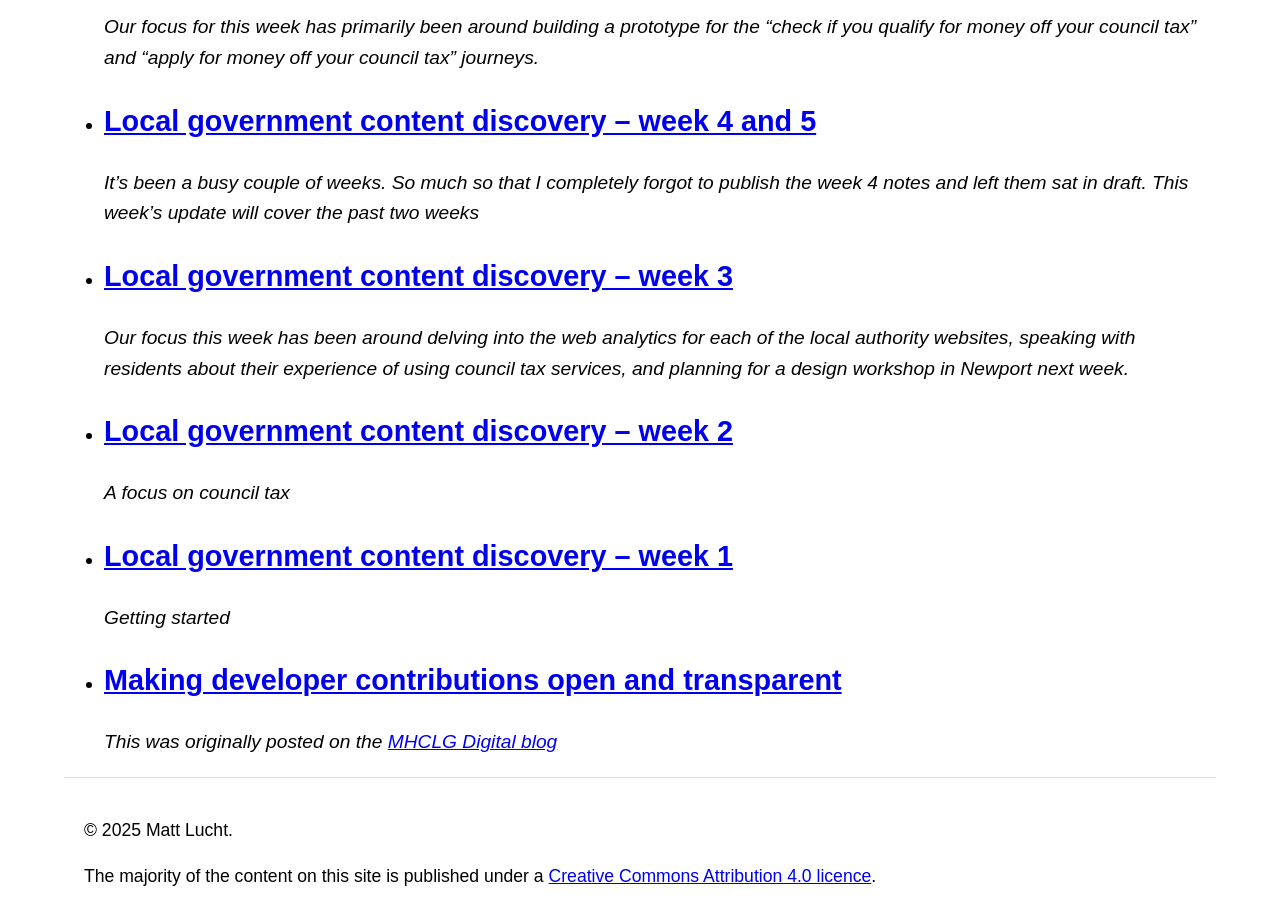
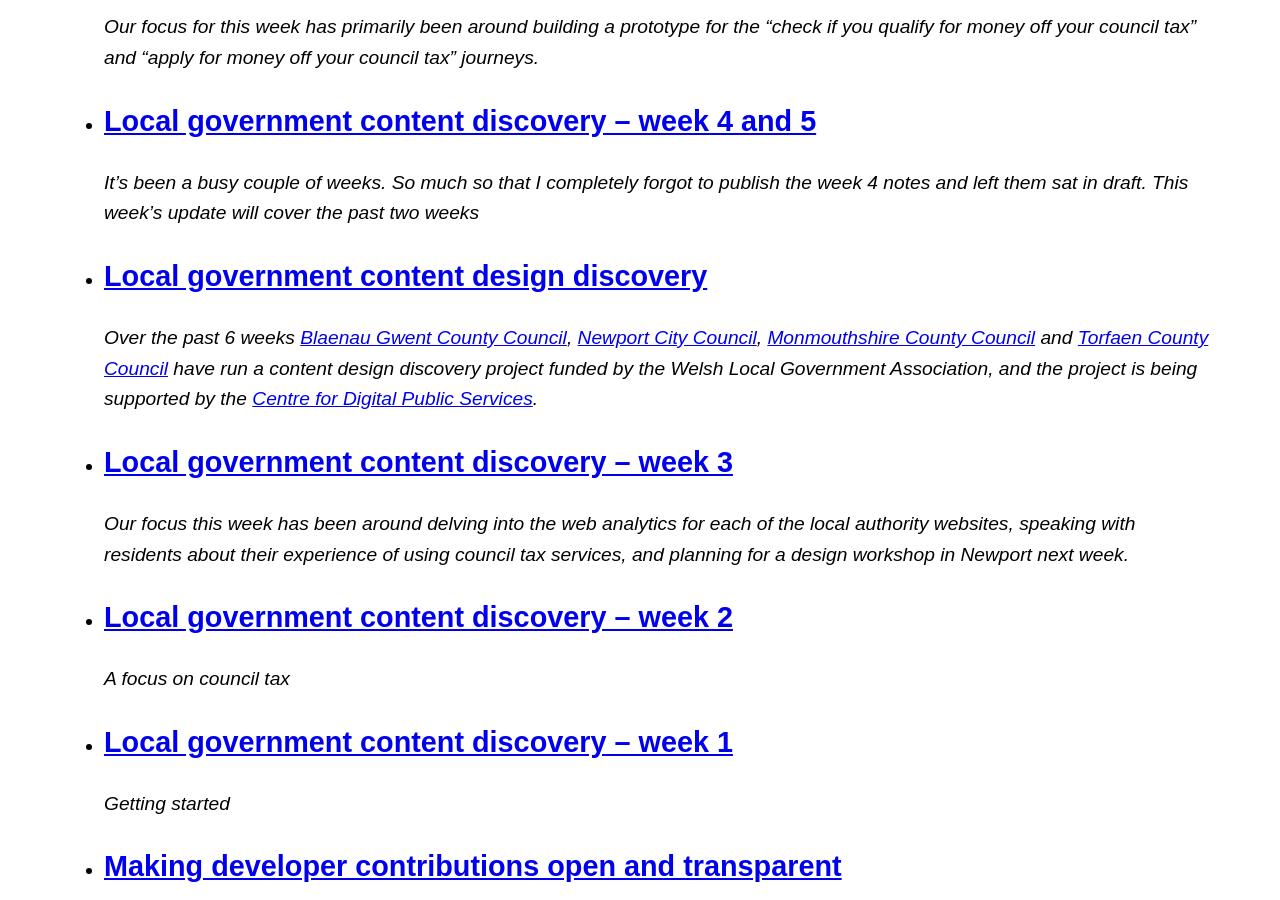
Before and after one commit to mattlucht/mattlucht.github.io, a Jekyll site: the page built from notes.html, in a window 1280 px wide and 900 px high, scrolled down 1196 px. Built offline with Jekyll 4.4.1, drawn with Linux system fonts in a browser that asks for light colours; some of the changed lines change nothing that is shown.

Commit message:
adds the cdps blog post

```diff
--- a/_posts/2023-01-20-local-government-content-discovery-week-2.md
+++ b/_posts/2023-01-20-local-government-content-discovery-week-2.md
@@ -29,14 +29,15 @@
 ### Accessibility
 The websites tend to become a holding ground for information with large .pdf documents uploaded. Often the .pdf documents were written for internal use and contain language that isn’t familiar to users outside of the local authority. Along with the complexity of the language (more on that later), there is also a concern that .pdf documents are not accessible to all users.
 
-## Receptacles
+## Council speak
 Something we heard when speaking with folk within the local authorities was how there's a tendency for "council-speak" to creep into the web content.
 
 It's easy to see that when your day-to-day involves working with lots of legal and policy documents how that language can start to feel normal. But most people probably wouldn't know that a "waste receptacle" is a "bin" or that "apply to be disregarded" means "apply for a council tax discount".
 
 There is a bit of a disconnect between users and people writing for services, but it’s an area that we can explore and try to help with.
 
-## A call for help!
+## A call for help!
+
 Over the next few weeks we are going to focus more on the area of council tax. We’ll be running user research sessions to observe how users interact with the current service and based on what we learn we’ll aim to prototype some alternative approaches.
 
 We’re exploring a few different avenues to find people to speak with, but if anyone can help with that we’d greatly appreciate it.
--- /dev/null
+++ b/_posts/2023-02-01-local-government-content-design-discovery.md
@@ -0,0 +1,89 @@
+---
+title: "Local government content design discovery"
+author: matt
+---
+
+Over the past 6 weeks [Blaenau Gwent County Council](https://www.blaenau-gwent.gov.uk/), [Newport City Council](https://www.newport.gov.uk/en/Home.aspx), [Monmouthshire County Council](https://www.monmouthshire.gov.uk/) and [Torfaen County Council](https://www.torfaen.gov.uk/intro-splash.aspx) have run a content design discovery project funded by the Welsh Local Government Association, and the project is being supported by the [Centre for Digital Public Services](https://digitalpublicservices.gov.wales/).
+
+If we’re being honest, it’s probably a bit of a ‘discovery+’ or a ‘discovery/alpha hybrid’.
+
+We’re pretty confident that there was a problem to solve, but we wanted an alternative approach to highlighting the issue beyond yet another report, and we wanted to showcase the real-life problems citizens are experiencing with our content.
+
+## So, what’s the problem?
+
+The local authorities have a shared problem in that content, both online and through other channels, isn’t being managed as effectively or as efficiently as it could be.
+
+Content is often put online in a siloed fashion, with teams organised around departments rather than their end-to-end services, leading to language and terminology inconsistencies.
+
+With pressure to make sure the latest information is published, the idea of managing the content lifecycle and retiring old or out-of-date content is often missed, leading to content becoming confusing or difficult to navigate.
+
+Much of this problem is due to legacy ways of working, and not forgetting  the need to manage a tremendous amount of information with increasingly tight deadlines and limited resources.
+
+Content is often written by subject matter experts and while factually accurate, it’s written from an internal perspective. Things referred to as [“Council speak”](https://mattlucht.github.io/2023/01/20/local-government-content-discovery-week-2.html#council-speak) would find their way onto websites to describe or name services, without realising that citizens do not describe the service the same way or use that language in everyday life.
+
+## Goals of the discovery
+The problems outlined above aren’t new and have been acknowledged in previous service improvement reports. But with many pressures faced by local authorities it’s not been possible to prioritise making those changes. And it’s sometimes difficult to fully grasp the impact changing language can have on residents.
+
+During this discovery we wanted to focus on 2 angles to try and highlight the importance of good content design and to try and raise its priority within the backlog of work.
+
+1. **Saying that there is a problem is one thing, but observing users experience problems is incredibly powerful.** We wanted to demonstrate the real-life impact that poor content design is having on existing services and how in a relatively short amount of time some small changes could have a positive impact on the experience of users.
+
+2. **Identify some practical changes that can be made with the existing teams that are in place.** Hiring a team of content strategists, designers and user researchers might seem like the obvious way to improve things, but in reality even if the funding was available to do this there needs to be a willingness across the organisation to work in a different way. By introducing some small changes we hope that this will start to seed that change.
+
+## What have we done so far?
+
+We’re 6 weeks into the discovery and have a further 3 weeks remaining. Here’s where we’ve got to so far.
+
+### Demonstrating the real-life impact
+
+The number of services that a local authority is responsible for is vast – and this contributes to the problem. We needed to pick a single area to focus on and after some conversations across the 4 local authorities, reviewing some of the web analytics and contact centre data, and with a bit of gut instinct thrown in as well, we decided to look into the area of council tax.
+
+It’s worth noting that we chose council tax not because it was especially bad, but because it was an area with significant complexity in terms of the language used, it was a subject area that was reasonably well understood across the team, it was fairly uniform across all local authorities, and is a service that almost all residents will have to interact with at some point.
+
+### Hearing from users
+
+To understand how the council tax service was currently performing we held a number of user research sessions with residents from across each of the local authority areas.
+
+We wanted to demonstrate what it was really like for someone to use the service. Some of what we saw and heard really gave an eye-opening appreciation for how some things that might be considered quite straightforward were actually a significant challenge for many users.
+
+![A Paul Downey posto-it note about user research being such sweet sorrow](/assets/images/user-testing-bitter-sweet-sorrow.jpg)
+
+### Building a prototype
+Armed with evidence from users we set out to build something (a prototype) to demonstrate how an alternative approach might better meet the needs of users.
+
+We only had a little over a week to get the prototype up and running, so had to hold ourselves back from getting too sucked into the details. We also had to remind ourselves that this wasn’t intended to be a full ‘council tax service transformation project’ but focused on how to improve the content design aspects. With that in mind we looked at 2 high-level user needs and purposefully added some hard edges to the user journeys.
+
+The user needs we looked at were:
+
+**As a** person who lives alone
+
+**I want to** check whether I qualify for a council tax discount
+
+**So that** I can reduce my council tax bill
+
+And;
+
+**As a** full-time student
+
+**I want to** check whether I qualify for an exemption on paying council tax
+
+**So that** I can lower my monthly outgoings
+
+We were keen to make the prototype design as collaborative as possible. We started with a [one-day workshop](https://mattlucht.github.io/2023/02/10/local-government-content-discovery-week-4-and-5.html#getting-together-in-newport) where we met in Newport to discuss and prioritise user needs. We also held a [content co-design session](https://mattlucht.github.io/2023/02/17/local-government-content-discovery-week-6.html#co-designing-the-content) where we explored various ways of phrasing questions to get the right information from users.
+
+![An animated gif of the council tax prototype](/assets/images/council-tax-prototype.gif)
+
+We’re pretty happy with where we got to, we checked it over with subject matter experts and have a prototype that is [now good enough](https://mattlucht.github.io/2023/02/17/local-government-content-discovery-week-6.html#building-the-prototype) to start some user testing.
+
+## What’s up next?
+
+### Testing the prototype
+
+Over the next week and a half we’ll be testing the prototype with more residents across the local authorities. We’ve 9 sessions lined up with people with a good mix of experience using digital services.
+
+### Good practice and next steps
+Through looking at the council tax service we’ve learned a lot about the [current content creation workflow](https://mattlucht.github.io/2023/01/20/local-government-content-discovery-week-2.html#speaking-with-users) and where there are challenges, bottlenecks and opportunities to do things differently.
+
+We’ll be writing a mixture of best practice guides and templates for things like establishing user needs, content request forms, how to gather feedback on a service and how to measure the effectiveness of content.
+
+We’ll also be proposing recommendations for continuing this work into an alpha (or perhaps a series of alphas).
```
Also changed, not shown: 6 other files.
